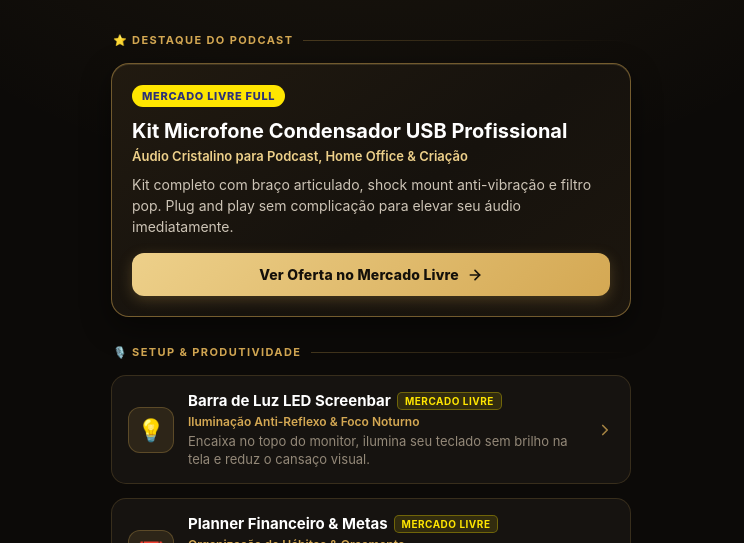
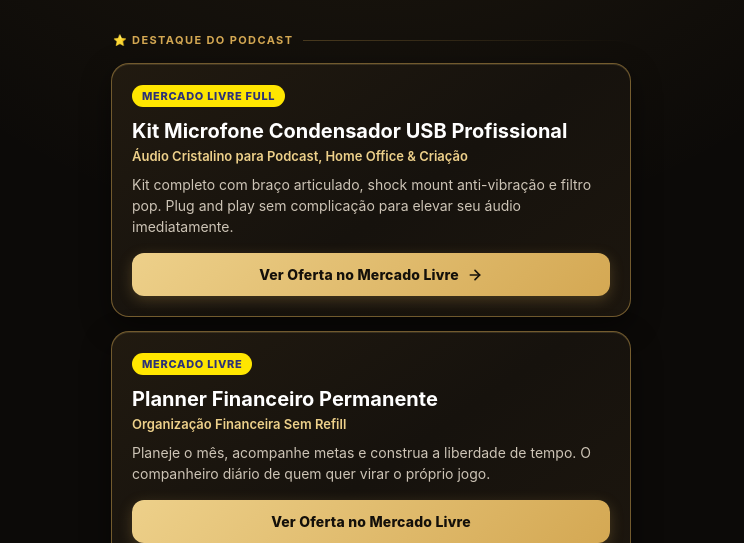
Before and after one commit to duvieira85-cyber/indica, a plain HTML site: page ponto-de-virada.html in a window 1280 px wide. Shown: the part 257-800 px from the top of the page, without its empty margins (269-1013 px from the left). Drawn offline with Linux system fonts and the light colour scheme.

Commit message:
novos links afiliados: estimulacao cognitiva (MA) + planner financeiro (PD)

```diff
--- a/ponto-de-virada.html
+++ b/ponto-de-virada.html
@@ -473,6 +473,16 @@
       </div>
     </a>
 
+    <a href="https://meli.la/1HtPcp4" target="_blank" rel="noopener noreferrer" class="featured-card">
+      <span class="badge badge-meli">Mercado Livre</span>
+      <h2>Planner Financeiro Permanente</h2>
+      <div class="featured-author">Organização Financeira Sem Refill</div>
+      <p>Planeje o mês, acompanhe metas e construa a liberdade de tempo. O companheiro diário de quem quer virar o próprio jogo.</p>
+      <div class="btn-gold">
+        <span>Ver Oferta no Mercado Livre</span></div>
+      </div>
+    </a>
+
     <!-- SETUP & PRODUTIVIDADE (MERCADO LIVRE) -->
     <div class="section-header">
       <span class="section-title">🎙️ Setup & Produtividade</span>
```
Also changed, not shown: mente-ativa.html (+8 -0 lines).
